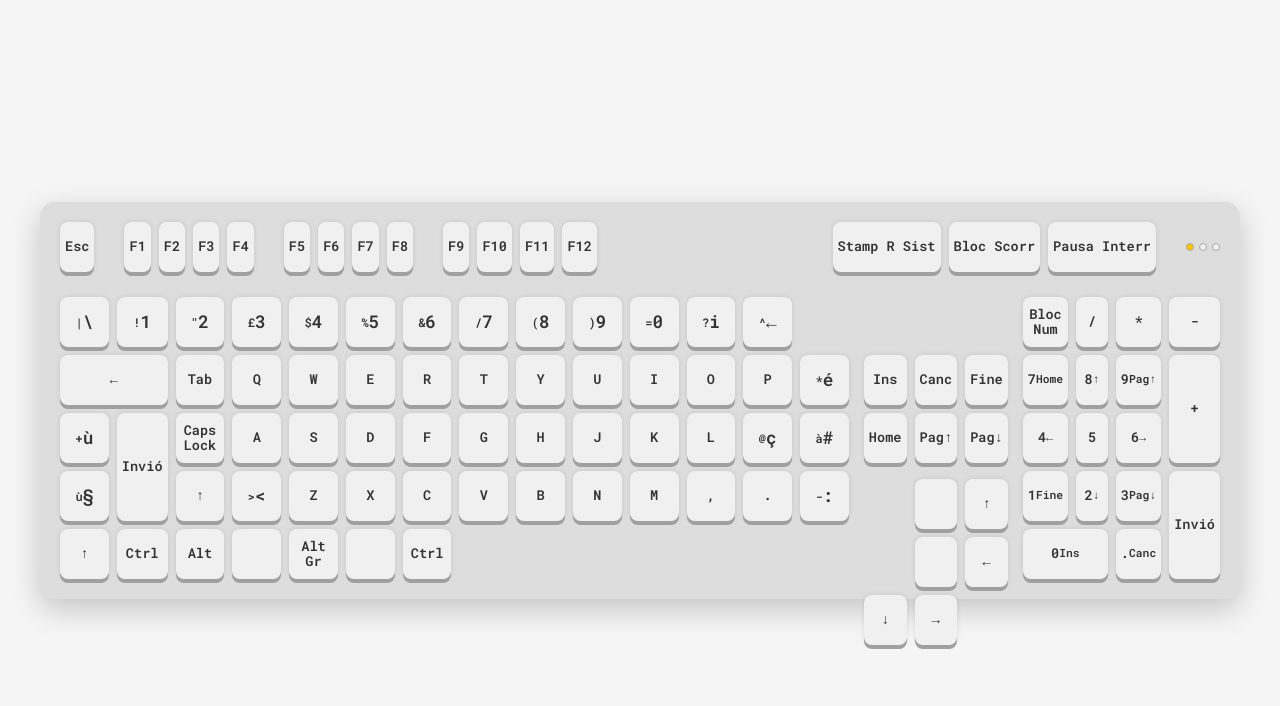
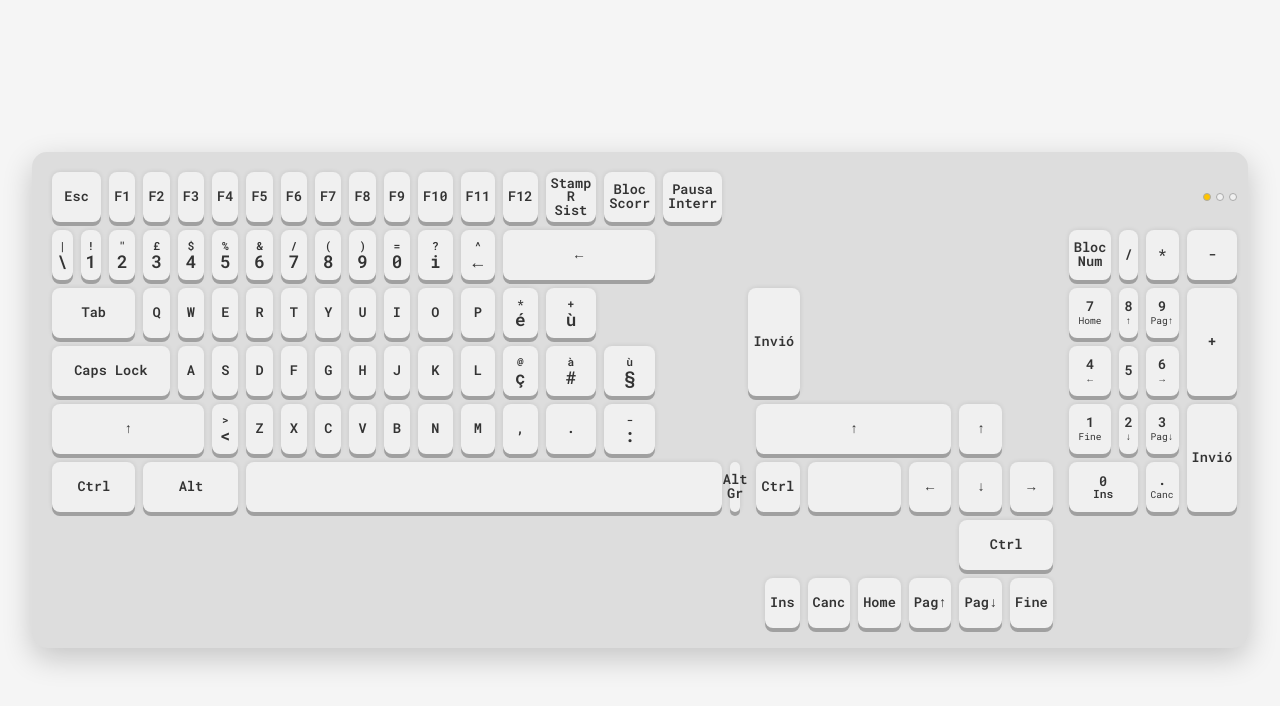
Before and after one commit to OvsienkoSasha/my-first-website, a plain HTML site: page practical4.html in a window 1280 px wide. Drawn offline with Linux system fonts and the light colour scheme.

Commit message:
Update practical4.html

```diff
--- a/practical4.html
+++ b/practical4.html
@@ -3,12 +3,12 @@
 <head>
     <meta charset="UTF-8">
     <meta name="viewport" content="width=device-width, initial-scale=1.0">
-    <title>Практична робота №4 - Клавіатура (CSS Grid)</title>
+    <title>Практична робота №4 - Клавіатура (Вирівняний Grid)</title>
 
     <link href="https://fonts.googleapis.com/css2?family=Roboto+Mono:wght@400;600&display=swap" rel="stylesheet">
 
     <style>
-        /* ОСНОВНІ СТИЛІ */
+        /* ОСНОВНІ ЗМІННІ */
         :root {
             --key-bg: #f0f0f0;
             --key-shadow: #a0a0a0;
@@ -17,12 +17,15 @@
             --key-height: 50px;
             --gap: 8px;
             --radius: 8px;
+
+            /* Єдина кількість колонок для всієї клавіатури, що забезпечує вирівнювання */
+            --total-columns: 28;
         }
 
         * { margin: 0; padding: 0; box-sizing: border-box; }
 
         body {
-            font-family: 'Roboto Mono', monospace; /* Кастомний шрифт (Вимога 2) */
+            font-family: 'Roboto Mono', monospace;
             display: flex;
             justify-content: center;
             align-items: center;
@@ -30,23 +33,26 @@
             background-color: #f5f5f5;
         }
 
-        /* КОНТЕЙНЕР КЛАВІАТУРИ (Вимога 1 - Grid) */
+        /* ГОЛОВНИЙ КОНТЕЙНЕР */
         .keyboard-container {
             display: grid;
-            /* Розміщення трьох основних блоків: функціональні/основні клавіші, навігація, нампад */
-            grid-template-columns: 8fr 1fr 2fr;
-            gap: 15px;
+            /* Створюємо єдину сітку з 28 рівних колонок для точного позиціонування */
+            grid-template-columns: repeat(var(--total-columns), 1fr);
+            gap: var(--gap);
+            grid-auto-rows: var(--key-height); /* Висота всіх рядків */
+
             padding: 20px;
             background-color: var(--keyboard-bg);
             border-radius: 15px;
             box-shadow: 0 10px 30px rgba(0, 0, 0, 0.2);
-            max-width: 1200px;
+            max-width: 1250px; /* Збільшена ширина для вміщення всіх блоків */
             width: 95%;
         }
 
-        /* ЗАГАЛЬНІ СТИЛІ КЛАВІШІ (Вимога 3 - Тіні) */
-        .key, .key-container {
+        /* ЗАГАЛЬНІ СТИЛІ КЛАВІШІ */
+        .key {
             display: flex;
+            flex-direction: column;
             justify-content: center;
             align-items: center;
             background-color: var(--key-bg);
@@ -55,17 +61,18 @@
             font-weight: 600;
             color: var(--key-text);
             text-align: center;
-            line-height: 1.1;
-            padding: 5px; /* Для клавіш з кількома символами */
+            line-height: 1;
+            padding: 5px;
             cursor: pointer;
             transition: all 0.1s ease-in-out;
-            /* Ефект піднятої клавіші (Вимога 3: Тіні) */
+
+            /* Тіні для 3D ефекту */
             box-shadow: 0 4px 0 0 var(--key-shadow),
                         0 0 5px rgba(0, 0, 0, 0.1);
-            height: var(--key-height);
+            height: 100%; /* Займає всю висоту свого grid-cell */
         }
 
-        /* СТИЛІ СТАНУ (Вимога 4) */
+        /* СТИЛІ СТАНУ (HOVER/ACTIVE) */
         .key:hover {
             background-color: #ffffff;
             box-shadow: 0 6px 0 0 var(--key-shadow),
@@ -79,96 +86,98 @@
             transform: translateY(4px);
         }
 
-        /* 1. СЕКЦІЯ ФУНКЦІОНАЛЬНИХ КЛАВІШ (ESC, F1-F12) */
-        .function-keys {
-            grid-column: 1 / span 3; /* Розтягуємо на всю ширину клавіатури */
-            display: flex;
-            gap: 10px;
-            margin-bottom: 10px;
-        }
-        .esc-key { margin-right: 20px; }
-        .f-group { display: flex; gap: 8px; margin-right: 20px; }
-        .utility-group { display: flex; gap: 8px; margin-left: auto; }
+        /* Спеціальні стилі для вмісту клавіш */
+        .key .top { font-size: 0.7rem; margin-bottom: 2px; }
+        .key .bottom { font-size: 1.1rem; }
+        .key.num-key small { display: block; font-size: 0.6rem; font-weight: 400; margin-top: 2px; }
 
-        /* 2. ОСНОВНІ КЛАВІШІ */
-        .main-keys {
-            grid-column: 1 / span 1;
-            display: grid;
-            grid-template-columns: repeat(14, 1fr);
-            gap: var(--gap);
-            grid-auto-rows: var(--key-height);
-        }
+        /* === GRID-РОЗТАШУВАННЯ КЛАВІШ === */
 
-        /* Спеціальні клавіші, що займають більше 1fr */
-        .tab-key { grid-column: span 1.5; }
-        .backspace-key { grid-column: span 2; }
-        .caps-key { grid-column: span 1.75; }
-        .enter-key { grid-column: span 2.25; grid-row: span 2; height: auto; } /* Вертикальний Enter */
-        .shift-left { grid-column: span 2.25; }
-        .shift-right { grid-column: span 2.75; }
-        .ctrl-key, .alt-key { grid-column: span 1.5; }
-        .space-bar { grid-column: span 5.5; }
+        /* Рядок 0: F-Клавіші */
+        .esc-key { grid-column: 1 / span 2; }
+        .f-key-group1 { grid-column: 4 / span 5; display: contents; }
+        .f-key-group2 { grid-column: 10 / span 5; display: contents; }
+        .f-key-group3 { grid-column: 16 / span 5; display: contents; }
+        .util-group { grid-column: 22 / span 5; display: contents; }
 
-        /* Секція Ins/Home/Arrows */
-        .navigation-keys {
-            display: grid;
-            grid-template-columns: repeat(3, 1fr);
-            gap: var(--gap);
-            grid-auto-rows: var(--key-height);
-            align-self: start;
-            margin-top: calc(var(--key-height) + var(--gap)); /* Зміщення для відповідності основній секції */
-        }
-        /* Стрілки розташовані окремим блоком */
-        .arrow-keys {
-            grid-column: 1 / span 3;
-            display: grid;
-            grid-template-columns: repeat(3, 1fr);
-            gap: var(--gap);
-            margin-top: var(--gap);
-        }
-        .arrow-left { grid-column: 1 / span 1; }
-        .arrow-down { grid-column: 2 / span 1; }
-        .arrow-right { grid-column: 3 / span 1; }
-        .arrow-up-dummy { grid-column: 2 / span 1; } /* Пустий простір над стрілкою вниз */
+        /* Рядок 1: Цифри */
+        .backspace-key { grid-column: 14 / span 3; }
+
+        /* Рядок 2: QWERTY */
+        .tab-key { grid-column: 1 / span 3; }
+        .enter-main { grid-column: 20 / span 3; grid-row: span 2; height: 100%; } /* Розтягуємо на 2 рядки */
+
+        /* Рядок 3: ASDFG */
+        .caps-key { grid-column: 1 / span 4; }
+
+        /* Рядок 4: ZXCVB */
+        .shift-left { grid-column: 1 / span 5; }
+        .shift-right { grid-column: 21 / span 5; }
+
+        /* Рядок 5: Ctrl Alt Space */
+        .ctrl-key-l { grid-column: 1 / span 3; }
+        .alt-key-l { grid-column: 4 / span 3; }
+        .space-bar { grid-column: 7 / span 11; }
+        .alt-gr { grid-column: 18 / span 2; }
+        .ctrl-key-r { grid-column: 21 / span 2; }
+        .win-key { grid-column: 23 / span 2; } /* Замість другої Alt */
+        .ctrl-key-final { grid-column: 26 / span 2; } /* Замість другої Ctrl */
 
 
+        /* СЕКЦІЯ НАВІГАЦІЇ (Ins/Home/Arrows) */
+        .navigation-keys { grid-column: 22 / span 7; display: contents; }
+
+        /* Ins/Home/End */
+        .nav-key-row1 { grid-row: 1; display: contents; } /* F-Клавіші */
+        .nav-key-row2 { grid-row: 2; display: contents; }
+        .nav-key-row3 { grid-row: 3; display: contents; }
+
+        .ins-key { grid-column: 22 / span 1; }
+        .canc-key { grid-column: 23 / span 1; }
+        .home-key { grid-column: 24 / span 1; }
+        .pagup-key { grid-column: 25 / span 1; }
+        .pagdn-key { grid-column: 26 / span 1; }
+        .end-key { grid-column: 27 / span 1; }
+
+        /* Стрілки */
+        .arrow-keys { grid-row: 5; display: contents; }
+        .arrow-up { grid-column: 25 / span 1; }
+        .arrow-left { grid-column: 24 / span 1; }
+        .arrow-down { grid-column: 25 / span 1; grid-row: 6; } /* У рядку 6, але в тій же колонці */
+        .arrow-right { grid-column: 26 / span 1; }
+
         /* NUMPAD */
-        .numpad-keys {
-            display: grid;
-            grid-template-columns: repeat(4, 1fr);
-            gap: var(--gap);
-            grid-auto-rows: var(--key-height);
-            align-self: start;
-        }
-        .num-enter { grid-row: span 2; height: auto; }
-        .num-plus { grid-row: span 2; height: auto; }
-        .num-0 { grid-column: span 2; }
+        .numpad-keys { grid-column: 29 / span 4; display: contents; } /* Зміщення NumPad */
 
-        /* Спеціальний стиль для ключа з двома символами */
-        .key-stacked span {
-            display: block;
-            line-height: 1;
-        }
-        .key-stacked .top { font-size: 0.75rem; }
-        .key-stacked .bottom { font-size: 1.1rem; }
+        /* NumPad Клавіші */
+        .num-pad-row1 { grid-row: 2; display: contents; }
+        .num-pad-row2 { grid-row: 3; display: contents; }
+        .num-pad-row3 { grid-row: 4; display: contents; }
+        .num-pad-row4 { grid-row: 5; display: contents; }
+        .num-pad-row5 { grid-row: 6; display: contents; }
 
-        /* Стилі для NumLock, CapsLock, ScrollLock індикаторів */
+        .num-lock { grid-column: 29 / span 1; }
+        .num-div { grid-column: 30 / span 1; }
+        .num-mult { grid-column: 31 / span 1; }
+        .num-minus { grid-column: 32 / span 1; }
+
+        .num-plus { grid-column: 32 / span 1; grid-row: 3 / span 2; height: 100%; } /* + на 2 рядки */
+        .num-enter { grid-column: 32 / span 1; grid-row: 5 / span 2; height: 100%; } /* Enter на 2 рядки */
+        .num-zero { grid-column: 29 / span 2; } /* 0 на 2 колонки */
+
+        /* Індикатори */
         .indicator-lights {
+            grid-column: 29 / span 4;
+            grid-row: 1;
             display: flex;
             align-items: center;
+            justify-content: flex-end;
             gap: 5px;
-            margin-left: 20px;
         }
         .light {
-            width: 8px;
-            height: 8px;
-            border-radius: 50%;
-            border: 1px solid #aaa;
-            background-color: #f0f0f0;
+            width: 8px; height: 8px; border-radius: 50%; border: 1px solid #aaa; background-color: #f0f0f0;
         }
-        .light.active {
-            background-color: #ffc400; /* Жовтий активний колір */
-        }
+        .light.active { background-color: #ffc400; }
 
     </style>
 </head>
@@ -176,149 +185,139 @@
 
 <div class="keyboard-container">
 
-    <div class="function-keys">
+    <div class="indicator-lights">
+        <div class="light active" title="Num Lock"></div>
+        <div class="light" title="Caps Lock"></div>
+        <div class="light" title="Scroll Lock"></div>
+    </div>
+
     <div class="key esc-key">Esc</div>
 
-        <div class="f-group">
-            <div class="key f-key">F1</div>
-            <div class="key f-key">F2</div>
-            <div class="key f-key">F3</div>
-            <div class="key f-key">F4</div>
+    <div class="f-key-group1">
+        <div class="key">F1</div>
+        <div class="key">F2</div>
+        <div class="key">F3</div>
+        <div class="key">F4</div>
     </div>
-        <div class="f-group">
-            <div class="key f-key">F5</div>
-            <div class="key f-key">F6</div>
-            <div class="key f-key">F7</div>
-            <div class="key f-key">F8</div>
+    <div class="f-key-group2">
+        <div class="key">F5</div>
+        <div class="key">F6</div>
+        <div class="key">F7</div>
+        <div class="key">F8</div>
     </div>
-        <div class="f-group">
-            <div class="key f-key">F9</div>
-            <div class="key f-key">F10</div>
-            <div class="key f-key">F11</div>
-            <div class="key f-key">F12</div>
+    <div class="f-key-group3">
+        <div class="key">F9</div>
+        <div class="key">F10</div>
+        <div class="key">F11</div>
+        <div class="key">F12</div>
     </div>
 
-        <div class="utility-group">
+    <div class="util-group">
         <div class="key">Stamp R Sist</div>
         <div class="key">Bloc Scorr</div>
         <div class="key">Pausa Interr</div>
     </div>
 
-        <div class="indicator-lights">
-            <div class="light active" title="Num Lock"></div>
-            <div class="light" title="Caps Lock"></div>
-            <div class="light" title="Scroll Lock"></div>
-        </div>
-    </div>
-
-    <div class="main-keys">
-        <div class="key key-stacked"><span class="top">|</span><span class="bottom">\</span></div>
-        <div class="key key-stacked"><span class="top">!</span><span class="bottom">1</span></div>
-        <div class="key key-stacked"><span class="top">"</span><span class="bottom">2</span></div>
-        <div class="key key-stacked"><span class="top">£</span><span class="bottom">3</span></div>
-        <div class="key key-stacked"><span class="top">$</span><span class="bottom">4</span></div>
-        <div class="key key-stacked"><span class="top">%</span><span class="bottom">5</span></div>
-        <div class="key key-stacked"><span class="top">&</span><span class="bottom">6</span></div>
-        <div class="key key-stacked"><span class="top">/</span><span class="bottom">7</span></div>
-        <div class="key key-stacked"><span class="top">(</span><span class="bottom">8</span></div>
-        <div class="key key-stacked"><span class="top">)</span><span class="bottom">9</span></div>
-        <div class="key key-stacked"><span class="top">=</span><span class="bottom">0</span></div>
-        <div class="key key-stacked"><span class="top">?</span><span class="bottom">i</span></div>
-        <div class="key key-stacked"><span class="top">^</span><span class="bottom">←</span></div>
+    <div class="key" style="grid-column: 1 / span 1;"><span class="top">|</span><span class="bottom">\</span></div>
+    <div class="key" style="grid-column: 2 / span 1;"><span class="top">!</span><span class="bottom">1</span></div>
+    <div class="key" style="grid-column: 3 / span 1;"><span class="top">"</span><span class="bottom">2</span></div>
+    <div class="key" style="grid-column: 4 / span 1;"><span class="top">£</span><span class="bottom">3</span></div>
+    <div class="key" style="grid-column: 5 / span 1;"><span class="top">$</span><span class="bottom">4</span></div>
+    <div class="key" style="grid-column: 6 / span 1;"><span class="top">%</span><span class="bottom">5</span></div>
+    <div class="key" style="grid-column: 7 / span 1;"><span class="top">&amp;</span><span class="bottom">6</span></div>
+    <div class="key" style="grid-column: 8 / span 1;"><span class="top">/</span><span class="bottom">7</span></div>
+    <div class="key" style="grid-column: 9 / span 1;"><span class="top">(</span><span class="bottom">8</span></div>
+    <div class="key" style="grid-column: 10 / span 1;"><span class="top">)</span><span class="bottom">9</span></div>
+    <div class="key" style="grid-column: 11 / span 1;"><span class="top">=</span><span class="bottom">0</span></div>
+    <div class="key" style="grid-column: 12 / span 1;"><span class="top">?</span><span class="bottom">i</span></div>
+    <div class="key" style="grid-column: 13 / span 1;"><span class="top">^</span><span class="bottom">←</span></div>
     <div class="key backspace-key">←</div>
 
     <div class="key tab-key">Tab</div>
-        <div class="key">Q</div>
-        <div class="key">W</div>
-        <div class="key">E</div>
-        <div class="key">R</div>
-        <div class="key">T</div>
-        <div class="key">Y</div>
-        <div class="key">U</div>
-        <div class="key">I</div>
-        <div class="key">O</div>
-        <div class="key">P</div>
-        <div class="key key-stacked"><span class="top">*</span><span class="bottom">é</span></div>
-        <div class="key key-stacked"><span class="top">+</span><span class="bottom">ù</span></div>
-        <div class="key enter-key">Invió</div>
+    <div class="key" style="grid-column: 4 / span 1;">Q</div>
+    <div class="key" style="grid-column: 5 / span 1;">W</div>
+    <div class="key" style="grid-column: 6 / span 1;">E</div>
+    <div class="key" style="grid-column: 7 / span 1;">R</div>
+    <div class="key" style="grid-column: 8 / span 1;">T</div>
+    <div class="key" style="grid-column: 9 / span 1;">Y</div>
+    <div class="key" style="grid-column: 10 / span 1;">U</div>
+    <div class="key" style="grid-column: 11 / span 1;">I</div>
+    <div class="key" style="grid-column: 12 / span 1;">O</div>
+    <div class="key" style="grid-column: 13 / span 1;">P</div>
+    <div class="key" style="grid-column: 14 / span 1;"><span class="top">*</span><span class="bottom">é</span></div>
+    <div class="key" style="grid-column: 15 / span 1;"><span class="top">+</span><span class="bottom">ù</span></div>
+    <div class="key enter-main">Invió</div>
 
     <div class="key caps-key">Caps Lock</div>
-        <div class="key">A</div>
-        <div class="key">S</div>
-        <div class="key">D</div>
-        <div class="key">F</div>
-        <div class="key">G</div>
-        <div class="key">H</div>
-        <div class="key">J</div>
-        <div class="key">K</div>
-        <div class="key">L</div>
-        <div class="key key-stacked"><span class="top">@</span><span class="bottom">ç</span></div>
-        <div class="key key-stacked"><span class="top">à</span><span class="bottom">#</span></div>
-        <div class="key key-stacked"><span class="top">ù</span><span class="bottom">§</span></div>
+    <div class="key" style="grid-column: 5 / span 1;">A</div>
+    <div class="key" style="grid-column: 6 / span 1;">S</div>
+    <div class="key" style="grid-column: 7 / span 1;">D</div>
+    <div class="key" style="grid-column: 8 / span 1;">F</div>
+    <div class="key" style="grid-column: 9 / span 1;">G</div>
+    <div class="key" style="grid-column: 10 / span 1;">H</div>
+    <div class="key" style="grid-column: 11 / span 1;">J</div>
+    <div class="key" style="grid-column: 12 / span 1;">K</div>
+    <div class="key" style="grid-column: 13 / span 1;">L</div>
+    <div class="key" style="grid-column: 14 / span 1;"><span class="top">@</span><span class="bottom">ç</span></div>
+    <div class="key" style="grid-column: 15 / span 1;"><span class="top">à</span><span class="bottom">#</span></div>
+    <div class="key" style="grid-column: 16 / span 1;"><span class="top">ù</span><span class="bottom">§</span></div>
 
     <div class="key shift-left">↑</div>
-        <div class="key key-stacked"><span class="top">></span><span class="bottom"><</span></div>
-        <div class="key">Z</div>
-        <div class="key">X</div>
-        <div class="key">C</div>
-        <div class="key">V</div>
-        <div class="key">B</div>
-        <div class="key">N</div>
-        <div class="key">M</div>
-        <div class="key">,</div>
-        <div class="key">.</div>
-        <div class="key key-stacked"><span class="top">-</span><span class="bottom">:</span></div>
+    <div class="key" style="grid-column: 6 / span 1;"><span class="top">></span><span class="bottom"><</span></div>
+    <div class="key" style="grid-column: 7 / span 1;">Z</div>
+    <div class="key" style="grid-column: 8 / span 1;">X</div>
+    <div class="key" style="grid-column: 9 / span 1;">C</div>
+    <div class="key" style="grid-column: 10 / span 1;">V</div>
+    <div class="key" style="grid-column: 11 / span 1;">B</div>
+    <div class="key" style="grid-column: 12 / span 1;">N</div>
+    <div class="key" style="grid-column: 13 / span 1;">M</div>
+    <div class="key" style="grid-column: 14 / span 1;">,</div>
+    <div class="key" style="grid-column: 15 / span 1;">.</div>
+    <div class="key" style="grid-column: 16 / span 1;"><span class="top">-</span><span class="bottom">:</span></div>
     <div class="key shift-right">↑</div>
 
-        <div class="key ctrl-key">Ctrl</div>
-        <div class="key alt-key">Alt</div>
-        <div class="key"></div>
-        <div class="key space-bar">Alt Gr</div>
-        <div class="key"></div>
-        <div class="key ctrl-key">Ctrl</div>
-    </div>
+    <div class="key ctrl-key-l">Ctrl</div>
+    <div class="key alt-key-l">Alt</div>
+    <div class="key space-bar"></div>
+    <div class="key alt-gr">Alt Gr</div>
+    <div class="key ctrl-key-r">Ctrl</div>
+    <div class="key win-key"></div>
+    <div class="key ctrl-key-final">Ctrl</div>
 
-    <div class="navigation-keys">
-        <div class="key">Ins</div>
-        <div class="key">Canc</div>
-        <div class="key">Fine</div>
-        <div class="key">Home</div>
-        <div class="key">Pag↑</div>
-        <div class="key">Pag↓</div>
+    <div class="key ins-key">Ins</div>
+    <div class="key canc-key">Canc</div>
+    <div class="key home-key">Home</div>
+    <div class="key pagup-key">Pag↑</div>
+    <div class="key pagdn-key">Pag↓</div>
+    <div class="key end-key">Fine</div>
 
-        <div class="arrow-keys">
-            <div class="key arrow-up-dummy"></div>
-            <div class="key">↑</div>
-            <div class="key arrow-up-dummy"></div>
-            <div class="key">←</div>
-            <div class="key">↓</div>
-            <div class="key">→</div>
-        </div>
-    </div>
+    <div class="key" style="grid-column: 26 / span 1; grid-row: 5;">↑</div>
+    <div class="key" style="grid-column: 25 / span 1; grid-row: 6;">←</div>
+    <div class="key" style="grid-column: 26 / span 1; grid-row: 6;">↓</div>
+    <div class="key" style="grid-column: 27 / span 1; grid-row: 6;">→</div>
 
-    <div class="numpad-keys">
-        <div class="key">Bloc Num</div>
-        <div class="key">/</div>
-        <div class="key">*</div>
-        <div class="key">-</div>
 
-        <div class="key">7 <br><small>Home</small></div>
-        <div class="key">8 <br><small>↑</small></div>
-        <div class="key">9 <br><small>Pag↑</small></div>
-        <div class="key num-plus">+</div>
+    <div class="key num-lock" style="grid-row: 2;">Bloc Num</div>
+    <div class="key num-div" style="grid-row: 2;">/</div>
+    <div class="key num-mult" style="grid-row: 2;">*</div>
+    <div class="key num-minus" style="grid-row: 2;">-</div>
 
-        <div class="key">4 <br><small>←</small></div>
-        <div class="key">5</div>
-        <div class="key">6 <br><small>→</small></div>
+    <div class="key num-key" style="grid-column: 29 / span 1; grid-row: 3;">7 <small>Home</small></div>
+    <div class="key num-key" style="grid-column: 30 / span 1; grid-row: 3;">8 <small>↑</small></div>
+    <div class="key num-key" style="grid-column: 31 / span 1; grid-row: 3;">9 <small>Pag↑</small></div>
+    <div class="key num-plus"> + </div>
 
-        <div class="key">1 <br><small>Fine</small></div>
-        <div class="key">2 <br><small>↓</small></div>
-        <div class="key">3 <br><small>Pag↓</small></div>
+    <div class="key num-key" style="grid-column: 29 / span 1; grid-row: 4;">4 <small>←</small></div>
+    <div class="key num-key" style="grid-column: 30 / span 1; grid-row: 4;">5</div>
+    <div class="key num-key" style="grid-column: 31 / span 1; grid-row: 4;">6 <small>→</small></div>
+
+    <div class="key num-key" style="grid-column: 29 / span 1; grid-row: 5;">1 <small>Fine</small></div>
+    <div class="key num-key" style="grid-column: 30 / span 1; grid-row: 5;">2 <small>↓</small></div>
+    <div class="key num-key" style="grid-column: 31 / span 1; grid-row: 5;">3 <small>Pag↓</small></div>
     <div class="key num-enter">Invió</div>
 
-        <div class="key num-0">0 <br><small>Ins</small></div>
-        <div class="key">. <br><small>Canc</small></div>
-    </div>
+    <div class="key num-zero" style="grid-row: 6;">0 <small>Ins</small></div>
+    <div class="key num-key" style="grid-column: 31 / span 1; grid-row: 6;">. <small>Canc</small></div>
 
 </div>
 
```
Lines whose indentation alone changed are shown as unchanged.
